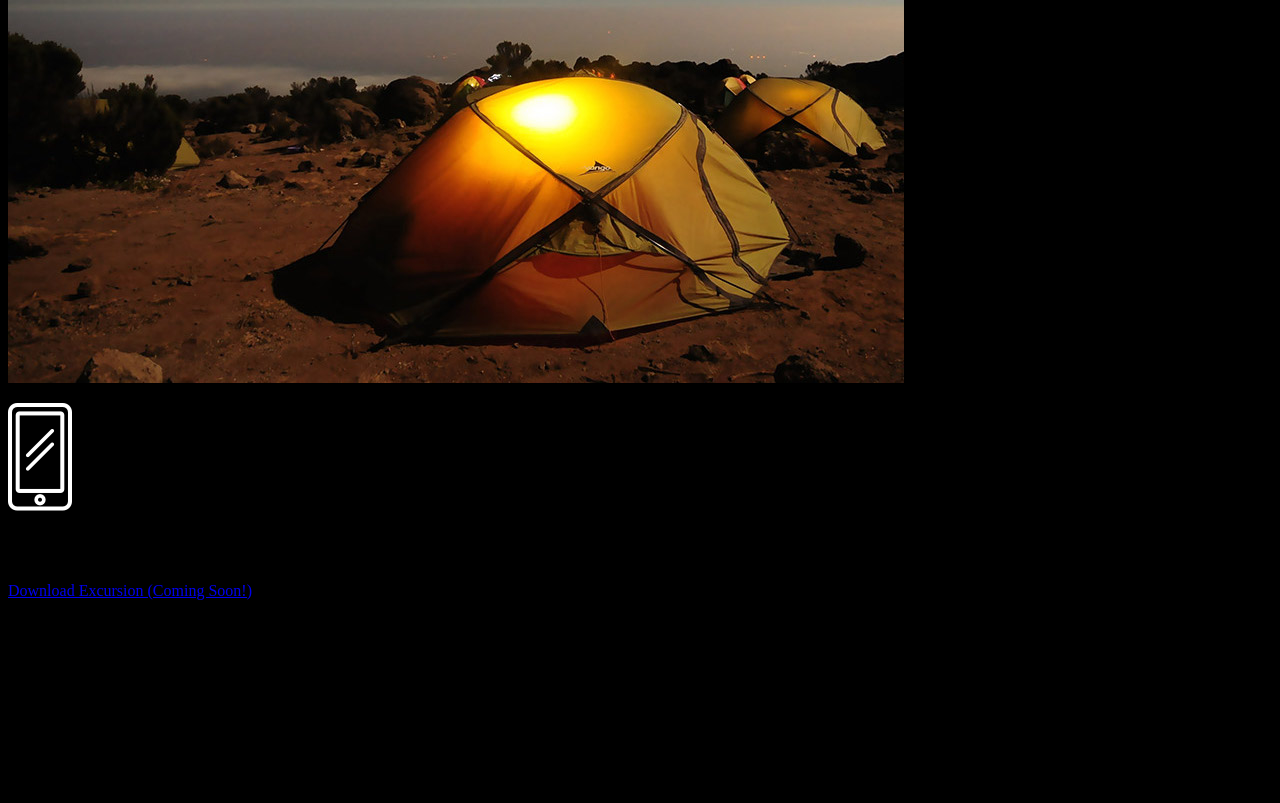
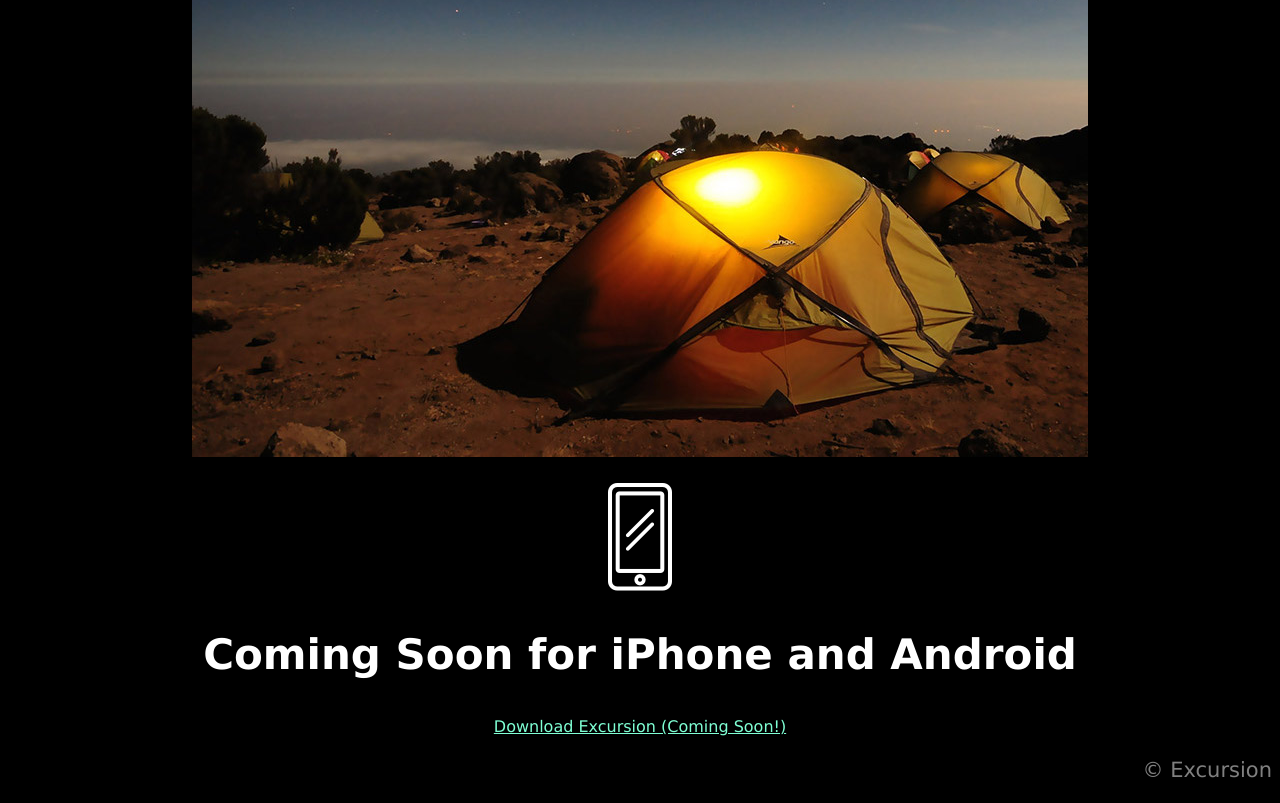
Before and after one commit to imsupersyd/excursion, a plain HTML site: page index.html in a window 1280 px wide. Shown: the part 616-1419 px from the top of the page. Before the commit the page ends 1232 px from the top, so only its background shows below. Drawn offline with Linux system fonts and the light colour scheme.

Commit message:
04 excursion commit css completed

```diff
--- a/index.html
+++ b/index.html
@@ -31,5 +31,10 @@
       <a href="resources/index.html">Download Excursion (Coming Soon!)</a>
     </p>
   </div>
+  <div id="footer">
+    <p>
+      &#169; Excursion
+    </p>
+  </div>
 </body>
 </html>
--- a/resources/css/style.css
+++ b/resources/css/style.css
@@ -1,6 +1,8 @@
 * {
   background-color: black;
+  text-align: center;
 }
+
 h1 {
   font-family: Verdana;
   font-weight: bold;
@@ -8,3 +10,26 @@ h1 {
   color: white;
   text-align: center;
 }
+
+a {
+  color: Aquamarine;
+  font-size: 16px;
+}
+
+h2 {
+  font-family: Verdana;
+  font-weight: bold;
+  font-size: 42px;
+  color: white;
+}
+
+p {
+  font-family: Verdana;
+  font-size: 21px;
+  color: gray;
+}
+
+#footer p {
+  text-align: right !important;
+  color: gray;
+}
```
